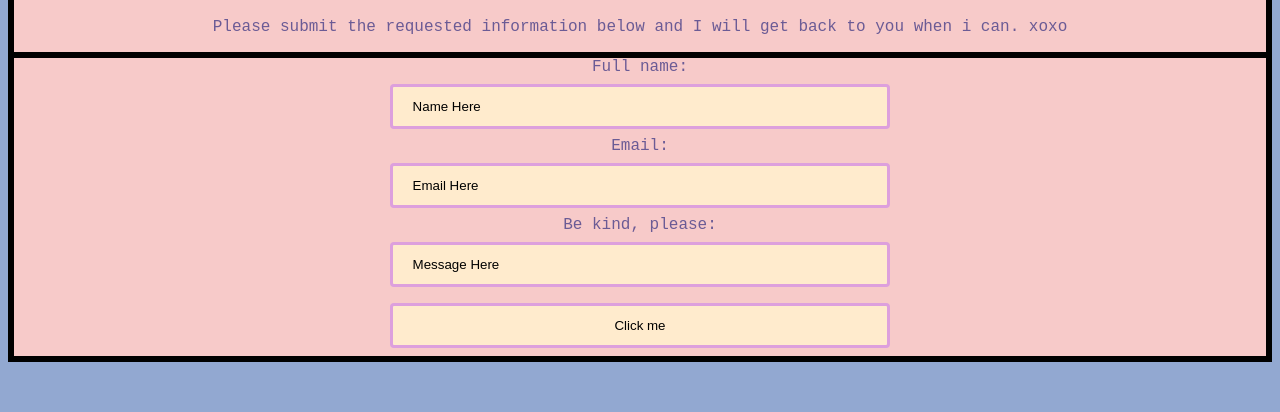
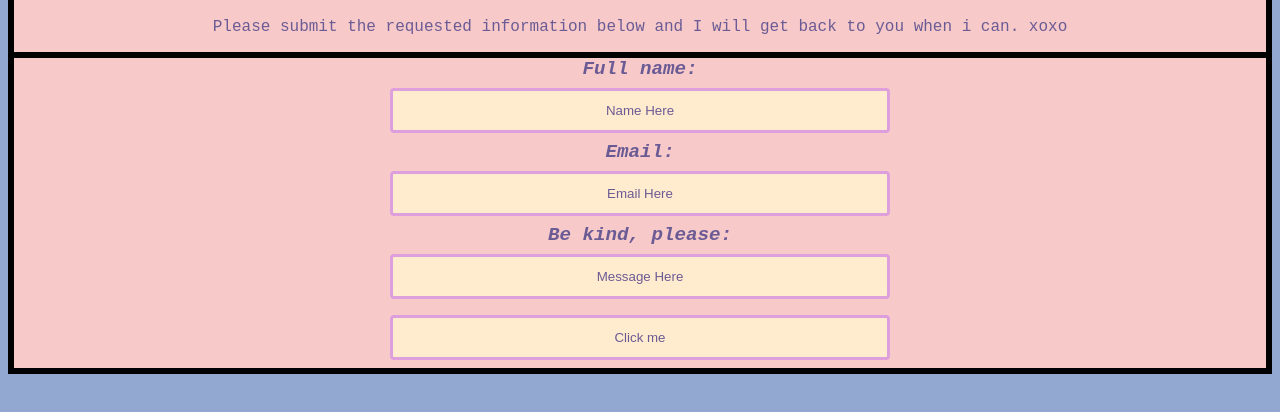
Before and after one commit to Tiara-Heads-Personal-Website/Unit-8-Personal-Site, a plain HTML site: page contact.html in a window 1280 px wide. Shown: the part 286-698 px from the top of the page. Drawn offline with Linux system fonts and the light colour scheme.

Commit message:
font change

```diff
--- a/style.css
+++ b/style.css
@@ -79,4 +79,12 @@ border-radius: 4px;
 padding: 12px 20px;
 margin: 8px 0;
 box-sizing: border-box;
+text-align: center;
+color:#6B5B95;
 }
+label {
+font-style: italic ;
+text-shadow: #6B5B95;
+font-size: larger;
+font-weight: bold;
+}
```
